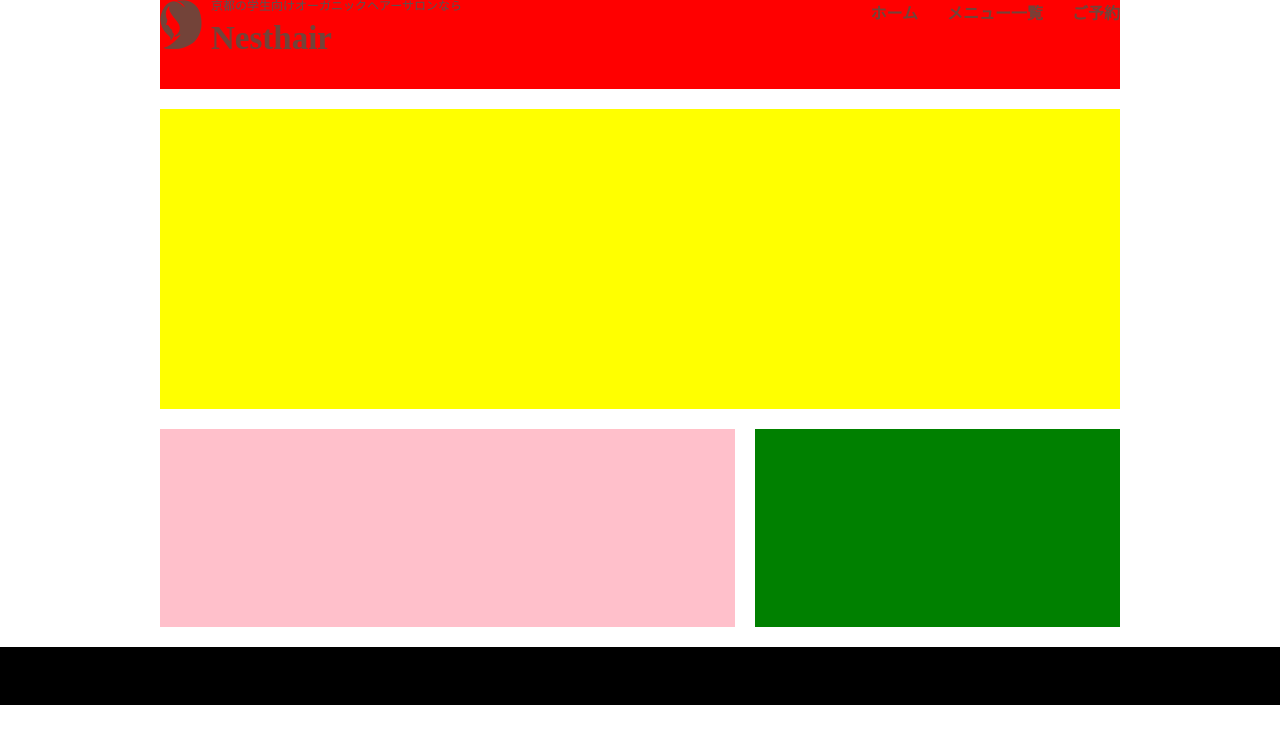
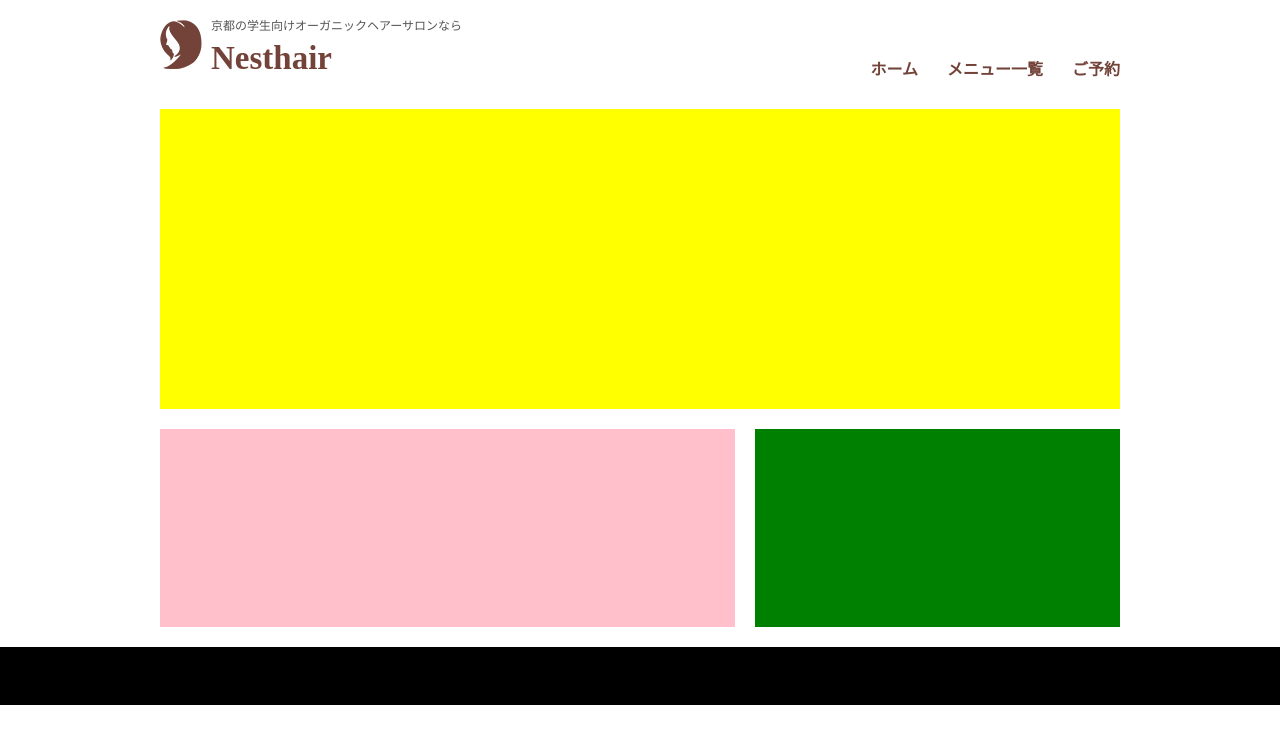
Before and after one commit to tokuyama-shouta/web2, a plain HTML site: page index.html in a window 1280 px wide. Drawn offline with Linux system fonts and the light colour scheme.

Commit message:
nav位置調整

```diff
--- a/styles.css
+++ b/styles.css
@@ -66,8 +66,8 @@ a:focus {outline:none;}
 
 header{
   width: 960px;
-  height: 89px;
-  background-color: red;
+  height: 49px;
+  padding: 20px 0;
 }
 
 header h1{
@@ -91,6 +91,7 @@ header h1 span{
 
 header nav{
   float: right;
+  margin-top: 36px;
 }
 
 header nav ul li{
```
